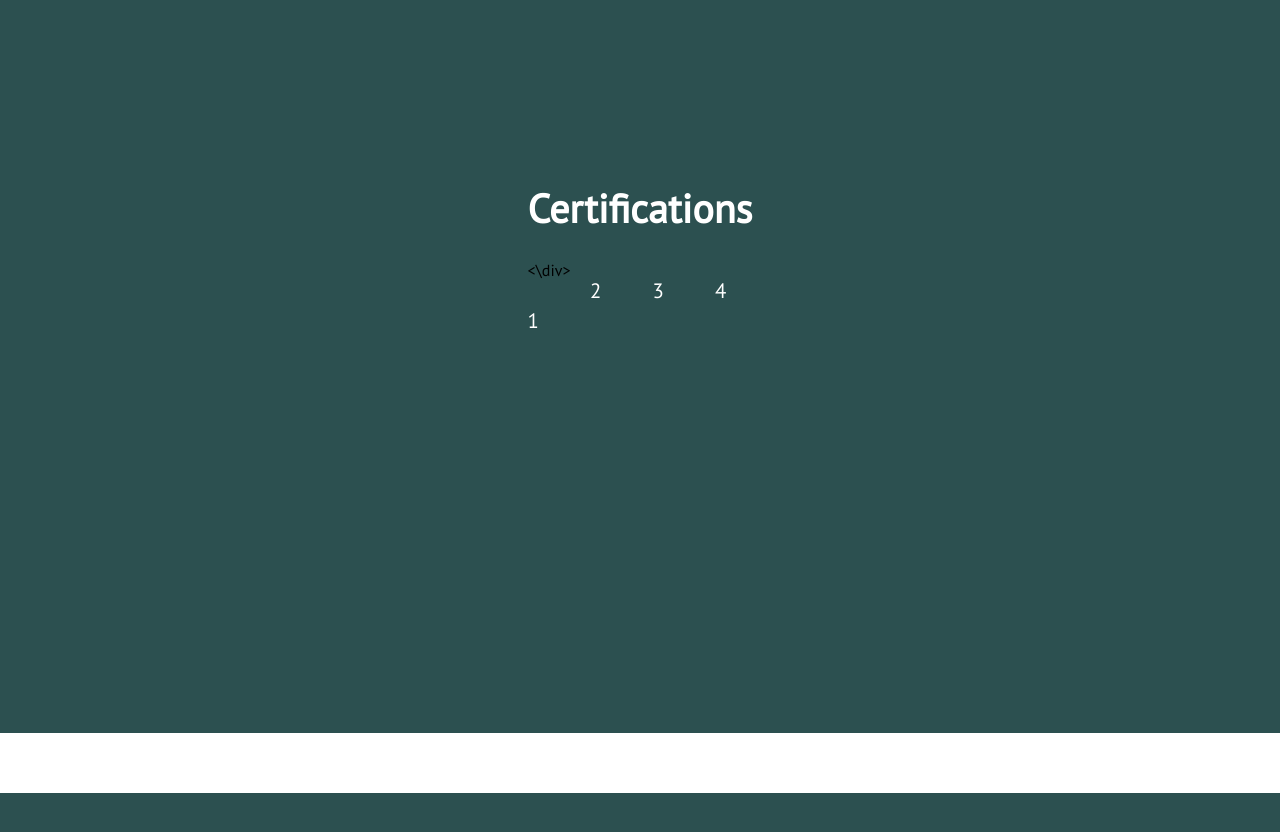
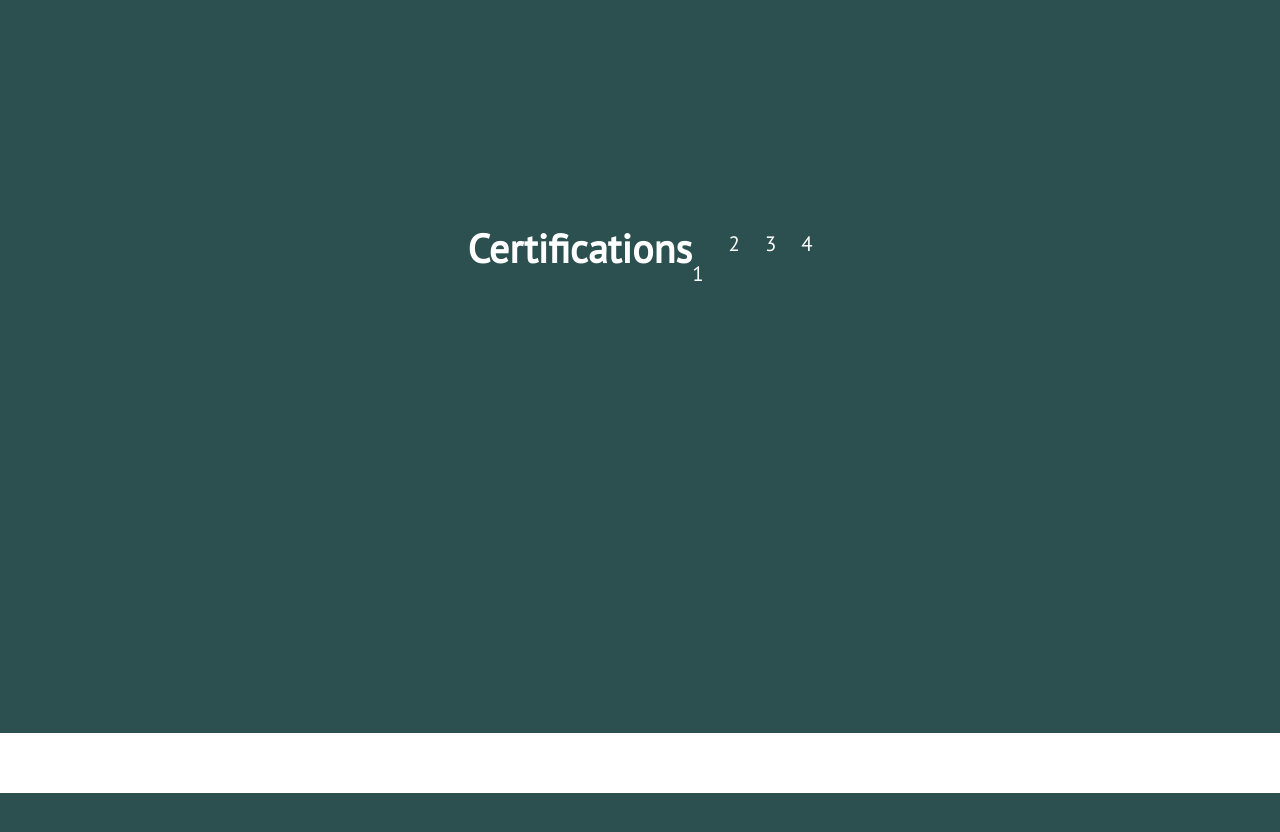
Before and after one commit to cmcabrera97/cmcabrera97.github.io, a Jekyll site: the page built from index.html, in a window 1280 px wide and 900 px high, scrolled down 2167 px. Shown: the top 832 px of the window. Built offline with Jekyll 4.4.1, drawn with Linux system fonts in a browser that asks for light colours; nearby versions of some CDN libraries.

Commit message:
Update certs.html

```diff
--- a/_includes/certs.html
+++ b/_includes/certs.html
@@ -2,7 +2,7 @@
     <section class="section about" id="certs">
         <div id="about-text">
             <div class="section-heading">Certifications</div>
-        <\div>
+        </div>
         <div id="about-text" class="multi-column">
             <p class="paragraph-text justify-text">
                 1
```
